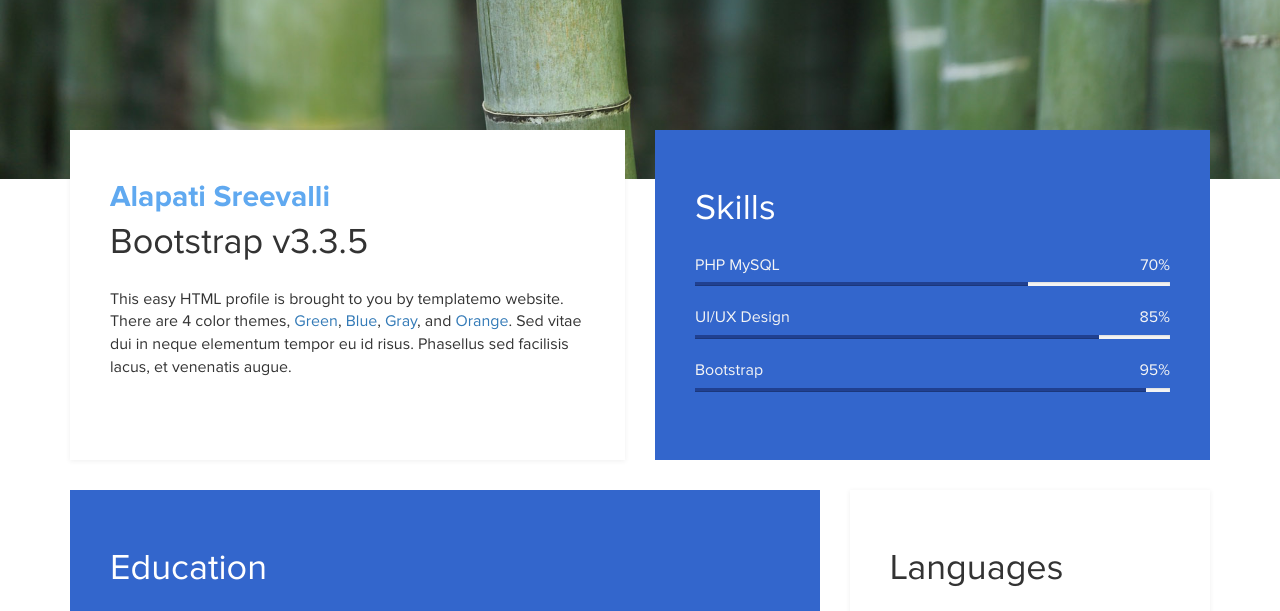
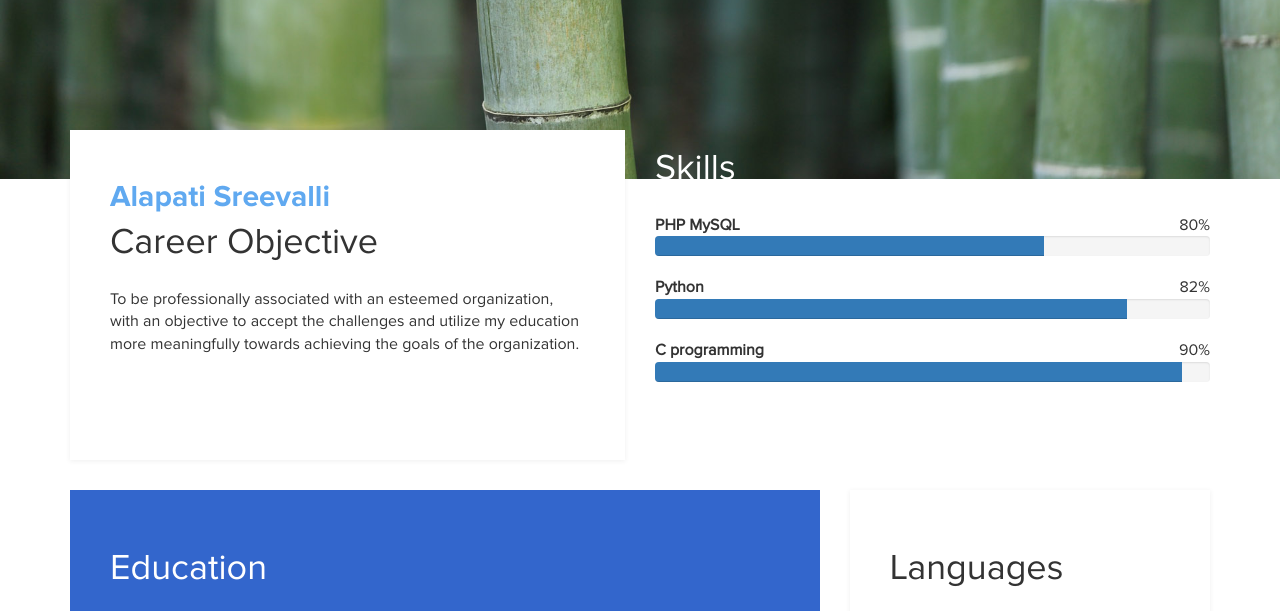
Before and after one commit to AlapatiSreevalli/AlapatiSreevalli.github.io, a plain HTML site: page index.html in a window 1280 px wide. Shown: the part 621-1232 px from the top of the page. Drawn offline with Linux system fonts and the light colour scheme.

Commit message:
Update index.html

```diff
--- a/index.html
+++ b/index.html
@@ -45,27 +45,28 @@
 		<div class="col-md-6 col-sm-12">
 			<div class="about">
 				<h3 class="accent">Alapati Sreevalli</h3>
-				<h2>Bootstrap v3.3.5</h2>
-				<p>This easy HTML profile is brought to you by templatemo website. There are 4 color themes, <a href="index-green.html">Green</a>, <a href="index.html">Blue</a>, <a href="index-gray.html">Gray</a>, and <a href="index-orange.html">Orange</a>. Sed vitae dui in neque elementum tempor eu id risus. Phasellus sed facilisis lacus, et venenatis augue.</p>
+				<h2>Career Objective</h2>
+				<p>To be professionally associated with an esteemed organization, with an objective to accept the challenges and utilize my education more meaningfully towards achieving the goals of the organization.</p>
+
 			</div>
 		</div>
-		<div class="col-md-6 col-sm-12">
+		<div class="col-md-6 col-sm-12"
 			<div class="skills">
 				<h2 class="white">Skills</h2>
 				<strong>PHP MySQL</strong>
-				<span class="pull-right">70%</span>
+				<span class="pull-right">80%</span>
 					<div class="progress">
 						<div class="progress-bar progress-bar-primary" role="progressbar"
                         aria-valuenow="70" aria-valuemin="0" aria-valuemax="100" style="width: 70%;"></div>
 					</div>
-				<strong>UI/UX Design</strong>
-				<span class="pull-right">85%</span>
+				<strong>Python</strong>
+				<span class="pull-right">82%</span>
 					<div class="progress">
 						<div class="progress-bar progress-bar-primary" role="progressbar"
                         aria-valuenow="85" aria-valuemin="0" aria-valuemax="100" style="width: 85%;"></div>
 					</div>
-				<strong>Bootstrap</strong>
-				<span class="pull-right">95%</span>
+				<strong> C programming</strong>
+				<span class="pull-right">90%</span>
 					<div class="progress">
 						<div class="progress-bar progress-bar-primary" role="progressbar"
                         aria-valuenow="95" aria-valuemin="0" aria-valuemax="100" style="width: 95%;"></div>
```
